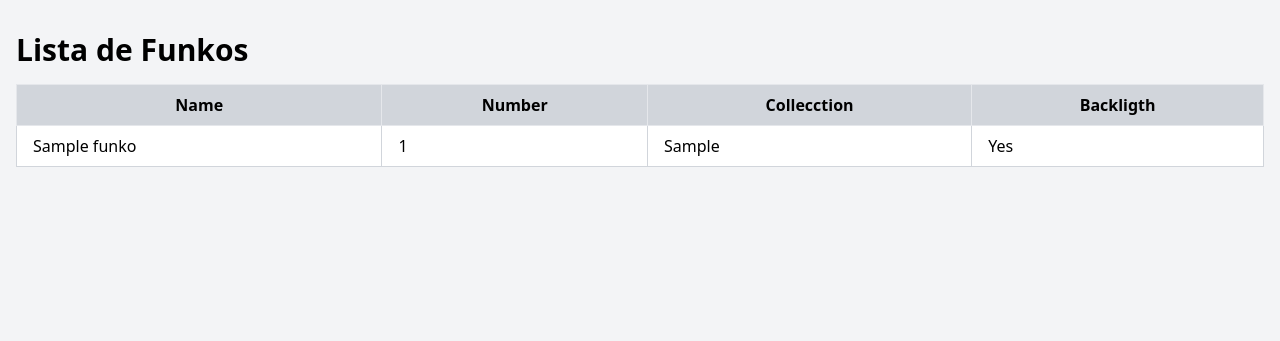
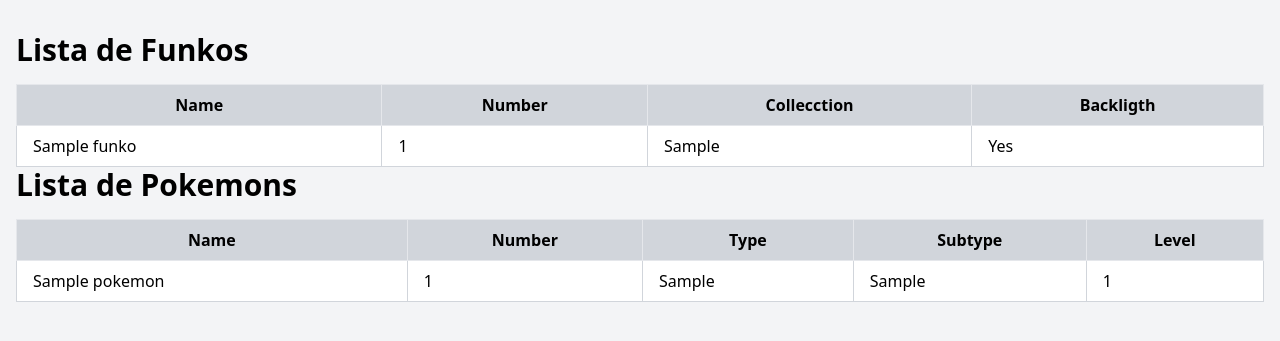
Before and after one commit to estanislaopinon/proyecto_backend, a Django app: page / in a window 1280 px wide. Shown: the part 60-401 px from the top of the page. Run offline with Django 5.2, Linux system fonts and the light colour scheme; tables that the repository leaves empty hold one stand-in row (values such as "Sample post").

Commit message:
add models pokemon

```diff
--- a/api_backend/funko_api/admin.py
+++ b/api_backend/funko_api/admin.py
@@ -1,7 +1,8 @@
 from django.contrib import admin
-from funko_api.models import Funko, User
+from funko_api.models import Funko, User, Pokemon
 # Register your models here.
 
 
 admin.site.register(Funko)
 admin.site.register(User)
+admin.site.register(Pokemon)
--- a/api_backend/funko_api/models.py
+++ b/api_backend/funko_api/models.py
@@ -10,7 +10,7 @@
     is_backlight = models.BooleanField(default=False)
     # user_id
 
-    def str(self):
+    def __str__(self):
         return f'{self.number} - {self.name}'
 
 
@@ -27,7 +27,7 @@
     number = models.IntegerField()
     type = models.CharField(max_length=128)
     subtype = models.CharField(max_length=128)
-    level = models.IntegerField()
+    level = models.IntegerField(default=0)
 
-    def str(self):
-        return f'{self.name} - {self.number} - {self.type} - {self.subtype} - {self.level}'
+    def __str__(self):
+        return f'{self.name} - {self.number} '
--- a/api_backend/funko_api/serializers.py
+++ b/api_backend/funko_api/serializers.py
@@ -1,5 +1,5 @@
 from rest_framework import serializers
-from funko_api.models import Funko, User
+from funko_api.models import Funko, Pokemon
 
 
 class FunkoSerializer(serializers.ModelSerializer):
@@ -7,3 +7,9 @@
         model = Funko
         # fields = ['name', 'number', 'collection', 'is_backlight']
         fields = '__all__'
+
+
+class PokemonSerializer(serializers.ModelSerializer):
+    class Meta:
+        model = Pokemon
+        fields = ['name', 'number', 'type', 'subtype', 'level']
--- a/api_backend/funko_api/urls.py
+++ b/api_backend/funko_api/urls.py
@@ -6,5 +6,5 @@
     path('funkos_rest/', views.funkos_rest, name='funkos_rest'),
     path('users_rest/', views.users_rest, name='users_rest'),
     path('add_funko/', views.add_funko_view, name='add_funko'),
-
+    path('pokemons_rest/', views.pokemons_rest, name='pokemons_rest'),
 ]
--- a/api_backend/funko_api/views.py
+++ b/api_backend/funko_api/views.py
@@ -1,10 +1,10 @@
 from django.http import JsonResponse, HttpResponse, HttpResponseRedirect
 from django.shortcuts import render
-from funko_api.forms import FunkoForm
+from funko_api.forms import FunkoForm, PokemonForm
 
 
-from funko_api.models import Funko
-from funko_api.serializers import FunkoSerializer
+from funko_api.models import Funko, Pokemon
+from funko_api.serializers import FunkoSerializer, PokemonSerializer
 from django.middleware.csrf import get_token
 
 # Create your views here.
@@ -16,9 +16,9 @@
     return funkos_serializers.data
 
 
-def index(request):
-    funkos = get_all_funkos()
-    return render(request, 'index.html', {'funkos': funkos})
+# def index(request):
+#    funkos = get_all_funkos()
+#    return render(request, 'index.html', {'funkos': funkos})
 
 
 def funkos_rest(request):
@@ -48,3 +48,20 @@
             </form>
         """
         return HttpResponse(html_form)
+
+
+def get_all_pokemons():
+    pokemons = Pokemon.objects.all().order_by('name')
+    pokemons_serializers = PokemonSerializer(pokemons, many=True)
+    return pokemons_serializers.data
+
+
+def index(request):
+    funkos = get_all_funkos()
+    pokemons = get_all_pokemons()
+    return render(request, 'index.html', {'pokemons': pokemons, 'funkos': funkos})
+
+
+def pokemons_rest(request):
+    pokemons = get_all_pokemons()
+    return JsonResponse(pokemons, safe=False)
--- a/api_backend/templates/index.html
+++ b/api_backend/templates/index.html
@@ -47,6 +47,30 @@
                 {% endfor %}
             </tbody>
         </table>
+        <h1 class="text-3xl font-bold mb-4">Lista de Pokemons</h1>
+        <table class="w-full border-collapse border border-gray-300">
+            <thead>
+                <tr class="bg-gray-200">
+                    <th class="border bg-gray-300 px-4 py-2">Name</th>
+                    <th class="border bg-gray-300 px-4 py-2">Number</th>
+                    <th class="border bg-gray-300 px-4 py-2">Type</th>
+                    <th class="border bg-gray-300 px-4 py-2">Subtype</th>
+                    <th class="border bg-gray-300 px-4 py-2">Level</th>
+                </tr>
+            </thead>
+            <tbody>
+                {% for pokemon in pokemons %}
+                <tr class="bg-white">
+                    <td class="border border-gray-300 px-4 py-2">{{ pokemon.name }}</td>
+                    <td class="border border-gray-300 px-4 py-2">{{ pokemon.number }}</td>
+                    <td class="border border-gray-300 px-4 py-2">{{ pokemon.type }}</td>
+                    <td class="border border-gray-300 px-4 py-2">{{ pokemon.subtype }}</td>
+                    <td class="border border-gray-300 px-4 py-2">{{ pokemon.level }}</td>
+                    </td>
+                </tr>
+                {% endfor %}
+            </tbody>
+        </table>
     </div>
 
 </body>
```
Also changed, not shown: api_backend/funko_api/forms.py (+13 -1 lines), api_backend/funko_api/migrations/0003_alter_pokemon_level.py (added).
